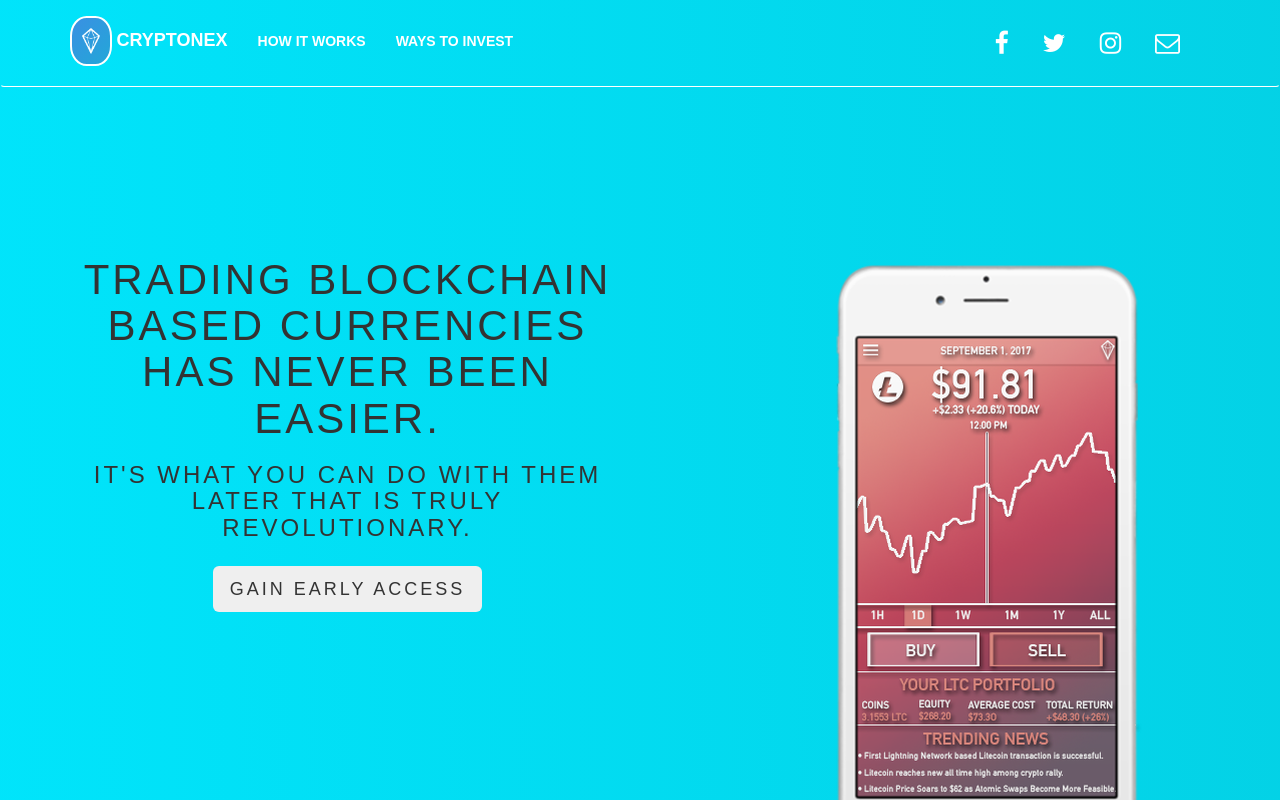
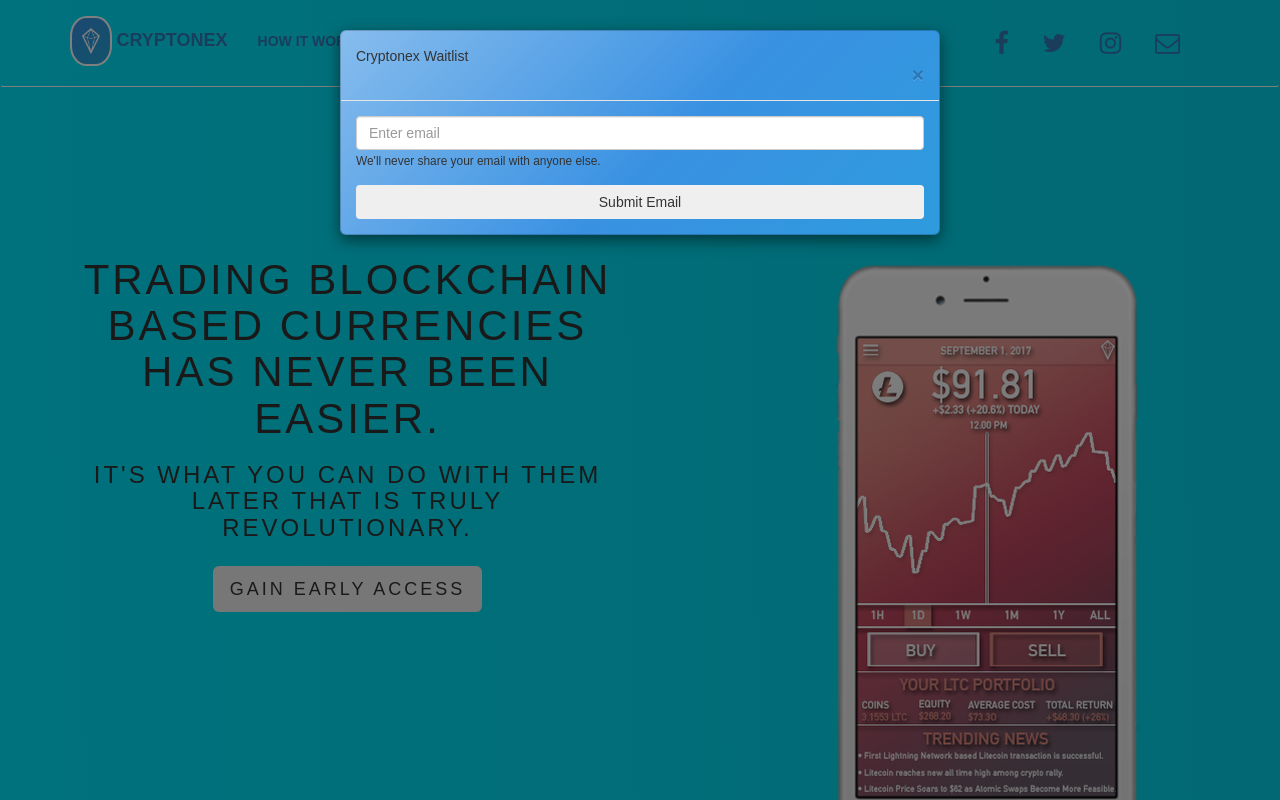
Before and after one commit to KMA91/cryptonex, a plain HTML site: page index.html in a window 1280 px wide. Shown: the top 800 px of the page. Drawn offline with nearby package versions, Linux system fonts and the light colour scheme; a web font is replaced by a local one.

Commit message:
finished first draft modal/fixed navbar

```diff
--- a/css/crypton.css
+++ b/css/crypton.css
@@ -1,7 +1,3 @@
-html, body {
-  max-width: 100%;
-}
-
 .navbar {
   border-bottom: 1px solid white;
 }
@@ -29,7 +25,7 @@ html, body {
 
 .navbar-brand , .nav>li>a {
   text-transform: uppercase;
-  color: white;
+  /* color: white; */
 }
 
 .navbar-brand.fixed, .nav>li>a.fixed {
@@ -102,6 +98,9 @@ html, body {
     padding: 15px 0;
   }
 
+}
+
+@media(min-width: 767px) {
   .icon-right {
     float: right;
   }
--- a/index.html
+++ b/index.html
@@ -1,3 +1,4 @@
+<!DOCTYPE html>
 <html lang="en"><head>
   <meta charset="utf-8">
   <meta name="viewport" content="width=device-width, initial-scale=1, shrink-to-fit=no">
@@ -29,7 +30,6 @@
 </head>
 <body>
 
-
 <section id="navigation">
 
   <nav class="navbar not-fixed">
@@ -42,13 +42,14 @@
         </button>
         <a class="navbar-brand" href="#navigation"><img src="./assets/brand/brand.png" alt="Cryptonex Logo" class="bg-modal-pattern">Cryptonex</a>
       </div>
+
       <div class="collapse navbar-collapse" id="myNavbar">
         <ul class="nav navbar-nav icon-right">
           <li class='social-media'>
-            <a href="#"><i class="fa fa-facebook"></i></a>
-            <a href="#"><i class="fa fa-twitter"></i></a>
-            <a href="#"><i class="fa fa-instagram"></i></a>
-            <a href="#"><i class="fa fa-envelope-o"></i></a>
+            <a href="https://www.facebook.com/getcrypton"  target="_blank"><i class="fa fa-facebook"></i></a>
+            <a href="https://twitter.com/getcrypton"  target="_blank"><i class="fa fa-twitter"></i></a>
+            <a href="https://www.instagram.com/getcrypton/"  target="_blank"><i class="fa fa-instagram"></i></a>
+            <a href="mailto:cryptonblase@gmail.com?Subject=Hello%20Blase!"><i class="fa fa-envelope-o"></i></a>
           </li>
         </ul>
         <ul class="nav navbar-nav">
@@ -56,11 +57,13 @@
           <li><a href="#howInvest">Ways To Invest</a></li>
         </ul>
       </div>
+
     </div>
   </nav>
 
 
 </section>
+
 
 <section id="header">
 
@@ -71,7 +74,7 @@
         <div class="col-xs-12 col-md-6 ctAction">
           <h1>Trading blockchain based currencies has never been easier.</h1>
           <h3>It's what you can do with them later that is truly revolutionary.</h3>
-          <button class="btn btn-lg">Gain Early Access</button>
+          <button class="btn btn-lg" data-toggle="modal" data-target="#emailModal">Gain Early Access</button>
         </div>
         <div class="col-sx-12 col-md-offset-1 col-md-5">
           <img src="assets/images/iphone1.png" alt="Cryptonex iPhone1" class="img-responsive iphone1">
@@ -209,10 +212,10 @@
         </div>
         <ul class="nav icon-right">
           <li class="col-xs-12 footer social-media">
-            <a href="#"><i class="fa fa-facebook"></i></a>
-            <a href="#"><i class="fa fa-twitter"></i></a>
-            <a href="#"><i class="fa fa-instagram"></i></a>
-            <a href="#"><i class="fa fa-envelope-o"></i></a>
+            <a href="https://www.facebook.com/getcrypton" target="_blank"><i class="fa fa-facebook"></i></a>
+            <a href="https://twitter.com/getcrypton" target="_blank"><i class="fa fa-twitter"></i></a>
+            <a href="https://www.instagram.com/getcrypton/" target="_blank"><i class="fa fa-instagram"></i></a>
+            <a href="mailto:cryptonblase@gmail.com?Subject=Hello%20Blase!"><i class="fa fa-envelope-o"></i></a>
           </li>
         </ul>
       </div>
@@ -223,8 +226,42 @@
 </section>
 
 </body>
+<div class="modal fade" id="emailModal" tabindex="-1" role="dialog" aria-labelledby="emailModalLabel" aria-hidden="true" data-keyboard="false" data-backdrop="static">
+    <div class="modal-dialog" role="document">
+      <div class="modal-content bg-modal-pattern">
+        <div class="modal-header">
+          <h5 class="modal-title text-light font-weight-light" id="emailModalLabel">Cryptonex Waitlist</h5>
+          <button type="button" class="close text-light" data-dismiss="modal" aria-label="Close" onmousedown="hideModal()">
+            <span aria-hidden="true">×</span>
+          </button>
+        </div>
+        <div class="modal-body">
+          <div class="my-auto text-center" id="confirmedEmail"></div>
+          <form id="emailForm">
+            <div class="form-group">
+              <input type="email" class="form-control text-dark" id="emailInput" aria-describedby="emailHelp" placeholder="Enter email">
+              <small id="result"></small>
+              <small id="emailHelp" class="form-text text-light font-weight-light">We'll never share your email with anyone else.</small>
+            </div>
+            <button type="submit" id="submitEmail" class="btn btn-block btn-outline-light">Submit Email</button>
+          </form>
+        </div>
+        <!-- <div class="modal-footer" >
+
+        </div> -->
+      </div>
+    </div>
+  </div>
 
   <script>
+
+      setTimeout(function() {
+          $('#emailModal').modal();
+      }, 2000);
+
+      // $('#emailModal').click(function() {
+      //     $('#emailModal').modal('show');
+      // });
 
       $(window).scroll(function () {
         if ($(window).scrollTop() > 0) {
@@ -264,6 +301,13 @@
           }, 500);
       });
 
+      $('.nav a').on('click', function() {
+          $('.navbar-collapse').collapse('hide');
+      });
+
+
+
+
 
   </script>
 
```
